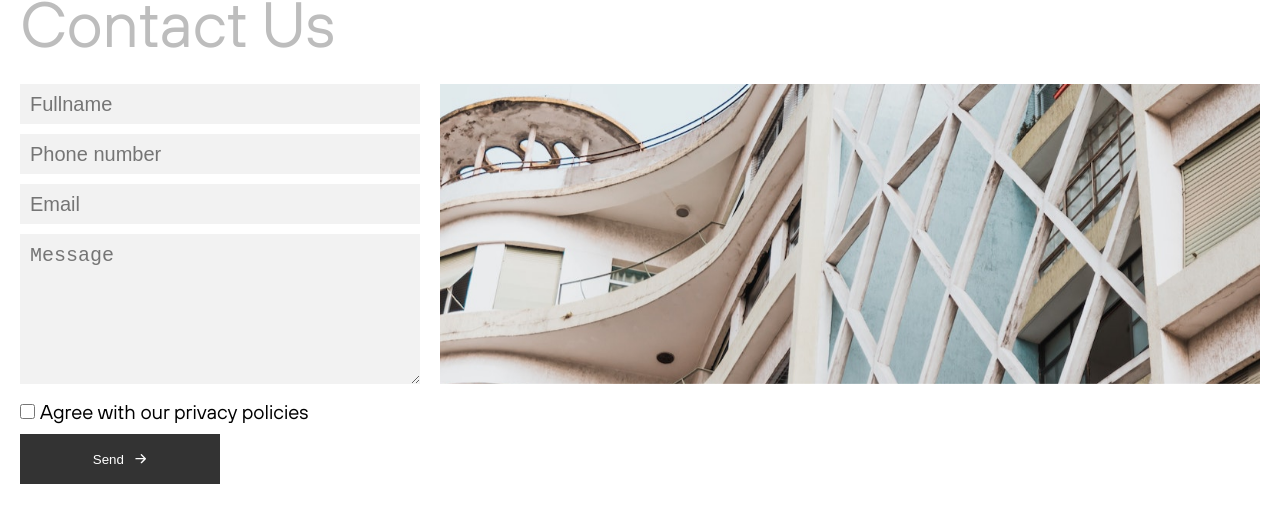
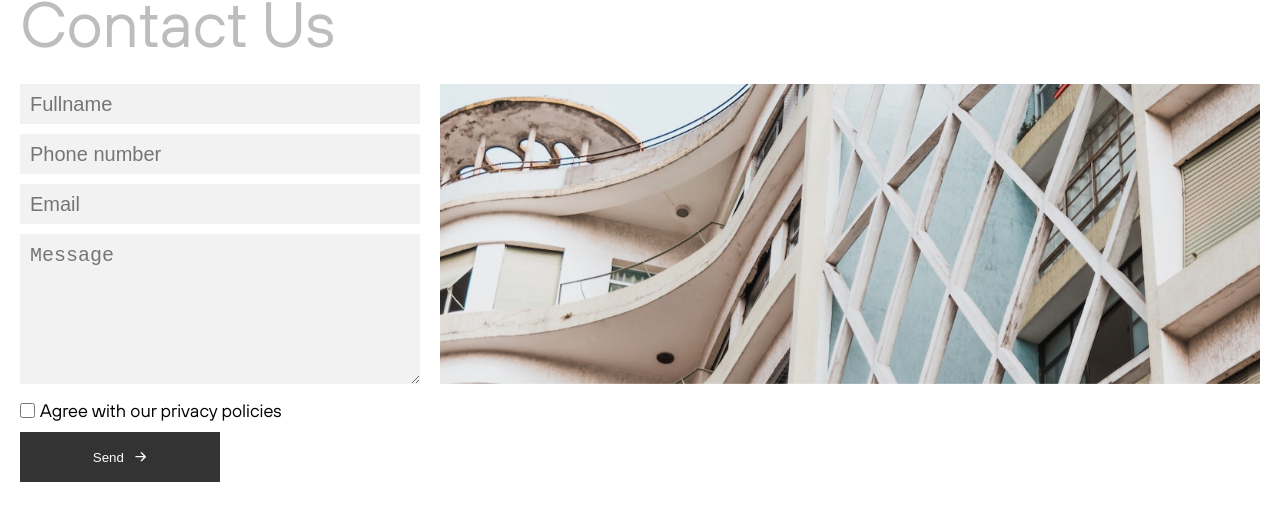
Before and after one commit to tsikatawill/architekt, a Next.js app: page / in a window 1280 px wide. Shown: the part 2139-2661 px from the top of the page. Built offline with nearby package versions, Linux system fonts and the light colour scheme.

Commit message:
style: reduce font size

```diff
--- a/components/Contact.jsx
+++ b/components/Contact.jsx
@@ -60,7 +60,7 @@ const Form = styled("form", {
   width: "100%",
   flexShrink: 0,
   alignSelf: "center",
-  fontSize: "$4",
+  fontSize: "$3",
 
   "@sm": {
     alignSelf: "flex-start",
```
